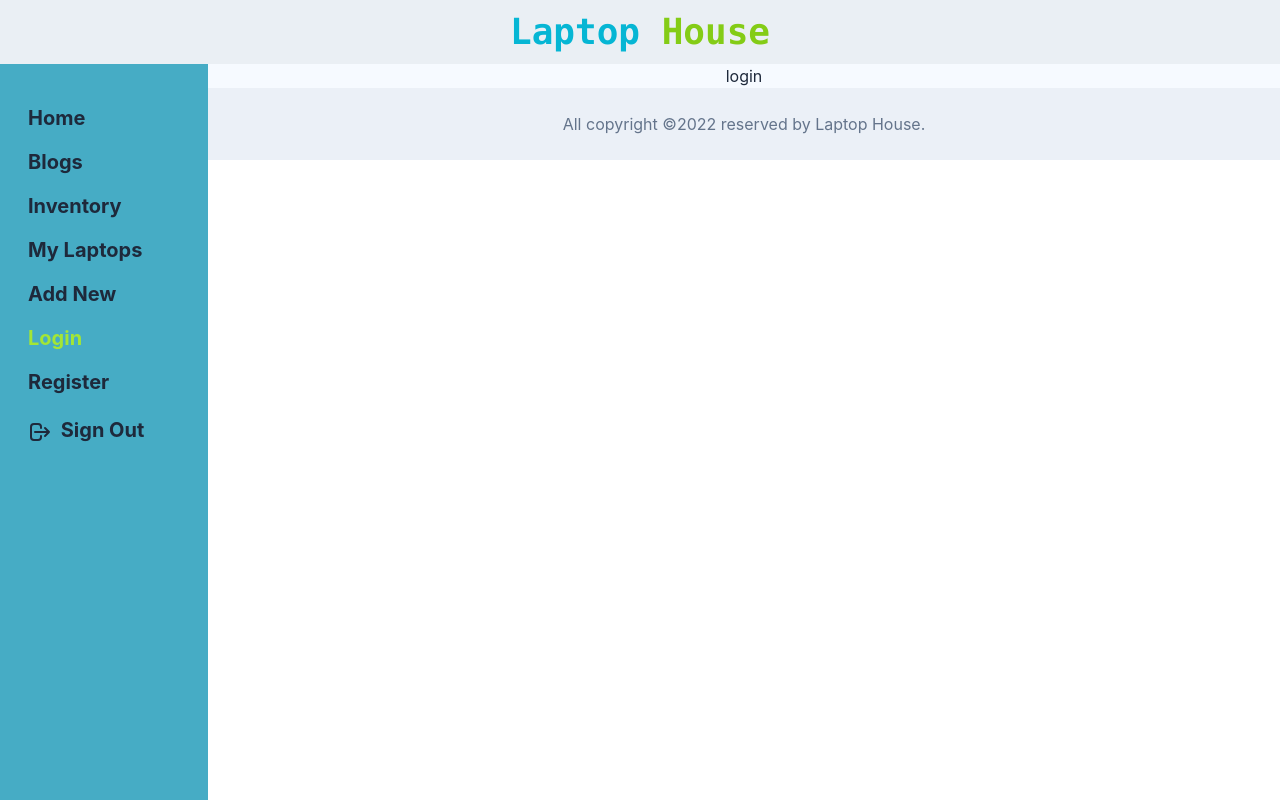
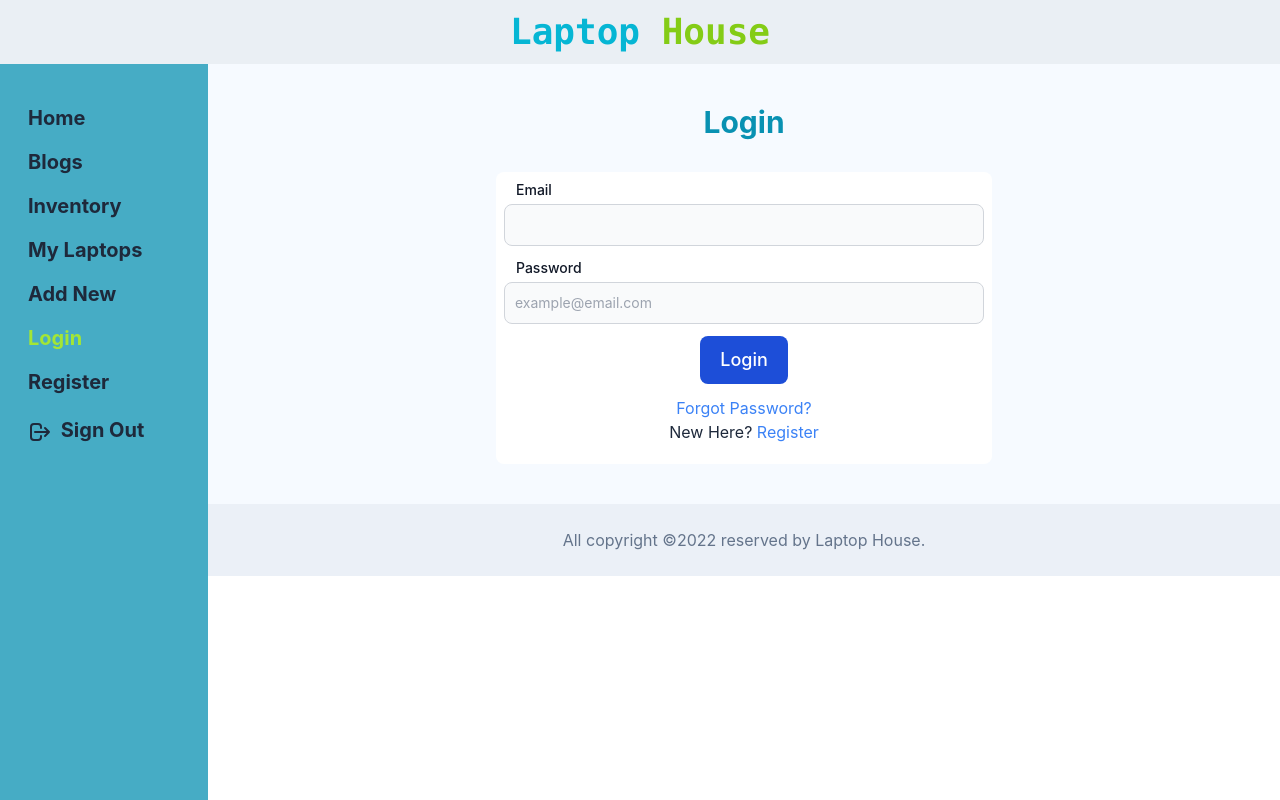
Before and after one commit to aduyti/inventory-client, a React (Create React App) app: page /login in a window 1280 px wide. Built offline with nearby package versions, Linux system fonts and the light colour scheme; no server answers.

Commit message:
login register

```diff
--- a/src/App.js
+++ b/src/App.js
@@ -13,6 +13,10 @@ import Register from './Pages/Register/Register';
 import ProductManage from './Pages/ProductManage/ProductManage';
 import NotFound from './Pages/NotFound/NotFound';
 import { useState } from 'react';
+import { ToastContainer } from 'react-toastify';
+
+import 'react-toastify/dist/ReactToastify.css';
+
 
 function App() {
   const [isOpen, setIsOpen] = useState(false);
@@ -35,6 +39,7 @@ function App() {
             <Route path="/register" element={<Register />} />
             <Route path="/*" element={<NotFound />} />
           </Routes>
+          <ToastContainer autoClose={1500} />
           <Footer />
         </div>
       </div>
--- a/src/Pages/AddNewItem/AddNewItem.js
+++ b/src/Pages/AddNewItem/AddNewItem.js
@@ -1,5 +1,7 @@
 import React from 'react';
 import { useForm } from 'react-hook-form';
+import { toast } from 'react-toastify';
+
 import addNewProduct from '../../Utilities/DBOperations/addNewProduct';
 
 const AddNewItem = () => {
@@ -22,7 +24,7 @@ const AddNewItem = () => {
             ownerEmail: "mozibar@gmail.com"
         };
         addNewProduct(product);
-        window.alert("New Laptop added to Inventory");
+        toast("New Laptop added to Inventory");
         event.target.reset();
 
     }
--- a/src/Pages/Blogs/Blogs.js
+++ b/src/Pages/Blogs/Blogs.js
@@ -2,8 +2,8 @@ import React from 'react';
 
 const Blogs = () => {
     return (
-        <div>
-            Blogs
+        <div className="p-10">
+            <h2 className="text-3xl font-bold text-cyan-600 pb-8">My Concept</h2>
         </div>
     );
 };
--- a/src/Pages/Login/Login.js
+++ b/src/Pages/Login/Login.js
@@ -1,9 +1,91 @@
 import React from 'react';
+import { useForm } from 'react-hook-form';
+import { useAuthState, useSendPasswordResetEmail, useSignInWithEmailAndPassword } from 'react-firebase-hooks/auth';
+import { toast } from 'react-toastify';
+import { Link, useLocation, useNavigate } from 'react-router-dom';
+import auth from '../../Utilities/Firebase/firebase.init';
+import Spinner from '../../Components/Spinner/Spinner';
+
 
 const Login = () => {
+    const [oldUser, userLoading] = useAuthState(auth);
+
+    const navigate = useNavigate();
+    let location = useLocation();
+
+    const { register, handleSubmit, formState: { errors } } = useForm();
+    const [
+        signInWithEmailAndPassword,
+        user,
+        loading,
+        error,
+    ] = useSignInWithEmailAndPassword(auth);
+    const [sendPasswordResetEmail, sending, passwordEmailError] = useSendPasswordResetEmail(
+        auth
+    );
+    const loginClick = data => {
+        const { loginEmail, loginPassword } = data;
+        signInWithEmailAndPassword(loginEmail, loginPassword)
+    }
+    const forgotPasswordClick = async () => {
+        const email = document.getElementsByClassName("email")[0].value;
+        if (/\S+@\S+\.\S+/.test(email)) {
+            await sendPasswordResetEmail(email);
+            toast('To Reset Password Check your email.');
+        }
+        else {
+            toast('Please Enter your email')
+        }
+    }
+    let from = location.state?.from?.pathname || "/";
+    if (userLoading) {
+        return <Spinner />;
+    }
+    if (user || oldUser) {
+        navigate(from, { replace: true });
+    }
+
     return (
-        <div>
-            login
+        <div className="p-10">
+            <h2 className="text-3xl font-bold text-cyan-600 pb-8">Login</h2>
+            <div className="w-5/6 md:w-4/6 lg:w-1/2 mx-auto bg-white rounded-lg p-2">
+                {(loading || sending) && <Spinner />}
+                {(error || passwordEmailError) && <p className="pl-5 text-red-600/75 text-sm">{error.message || passwordEmailError.message}</p>}
+                <form onSubmit={handleSubmit(loginClick)}>
+                    <div className="mb-3">
+                        <label className="text-left block mb-1 pl-3 text-sm font-medium text-gray-900 dark:text-gray-300 pr-5">
+                            Email
+                            {errors.loginEmail?.type === "pattern" && (<span className="pl-5 text-red-600/75 text-xs">Enter a valid email</span>)}
+                            {errors.loginEmail?.type === "required" && (<span className="pl-5 text-red-600/75 text-xs">Email required</span>)}
+                        </label>
+                        <input type="password"
+                            {...register("loginEmail",
+                                { required: true, pattern: /^[^\s@]+@[^\s@]+\.[^\s@]+$/ })}
+                            className="email bg-gray-50 border border-gray-300 text-gray-900 text-sm rounded-lg focus:ring-blue-500 focus:border-blue-500 block w-full p-2.5 dark:bg-gray-700 dark:border-gray-600 dark:placeholder-gray-400 dark:text-white dark:focus:ring-blue-500 dark:focus:border-blue-500" />
+                    </div>
+                    <div className="mb-3">
+                        <label className="text-left block mb-1 pl-3 text-sm font-medium text-gray-900 dark:text-gray-300 pr-5">
+                            Password
+                            {errors.loginPassword?.type === "required" && (<span className="pl-5 text-red-600/75 text-xs">Password required</span>)}
+                        </label>
+                        <input type="email" placeholder="example@email.com"
+                            {...register("loginPassword",
+                                { required: true })}
+                            className="bg-gray-50 border border-gray-300 text-gray-900 text-sm rounded-lg focus:ring-blue-500 focus:border-blue-500 block w-full p-2.5 dark:bg-gray-700 dark:border-gray-600 dark:placeholder-gray-400 dark:text-white dark:focus:ring-blue-500 dark:focus:border-blue-500" />
+                    </div>
+
+                    <button type="submit" className="text-white bg-blue-700 hover:bg-blue-800 focus:ring-4 focus:outline-none focus:ring-blue-300 font-medium rounded-lg text-lg w-full sm:w-auto px-5 py-2.5 text-center dark:bg-blue-600 dark:hover:bg-blue-700 dark:focus:ring-blue-800">Login</button>
+
+                </form>
+                <div className="p-3">
+                    <p className="text-blue-500 hover:text-red-500 cursor-pointer" onClick={forgotPasswordClick}>Forgot Password?</p>
+                    <p>
+                        New Here?
+                        <Link to="/register" className="text-blue-500 hover:text-red-500 cursor-pointer"> Register</Link>
+                    </p>
+                </div>
+
+            </div>
         </div>
     );
 };
--- a/src/Pages/NotFound/NotFound.js
+++ b/src/Pages/NotFound/NotFound.js
@@ -2,8 +2,9 @@ import React from 'react';
 
 const NotFound = () => {
     return (
-        <div>
-            404
+        <div className="p-10">
+            <h2 className="text-4xl md:text-6xl font-bold text-red-600 pt-8 pb-4">Page Not Found</h2>
+            <h2 className="text-[150px] font-black ">404</h2>
         </div>
     );
 };
--- a/src/Pages/Register/Register.js
+++ b/src/Pages/Register/Register.js
@@ -1,9 +1,78 @@
 import React from 'react';
+import { useAuthState, useCreateUserWithEmailAndPassword } from 'react-firebase-hooks/auth';
+import { useForm } from 'react-hook-form';
+import { Link, useLocation, useNavigate } from 'react-router-dom';
+import Spinner from '../../Components/Spinner/Spinner';
+import auth from '../../Utilities/Firebase/firebase.init';
+
+
 
 const Register = () => {
+    const [user, loading] = useAuthState(auth);
+    const navigate = useNavigate();
+    let location = useLocation();
+    const { register, handleSubmit, formState: { errors } } = useForm();
+    const [
+        createUserWithEmailAndPassword,
+        createUser,
+        createUserLoading,
+        createUserError,
+    ] = useCreateUserWithEmailAndPassword(auth, { sendEmailVerification: true });
+    const registerClick = async data => {
+        const { registerEmail, registerPassword } = data;
+        await createUserWithEmailAndPassword(registerEmail, registerPassword);
+
+    }
+    let from = location.state?.from?.pathname || "/";
+    if (loading) {
+        return <Spinner />;
+    }
+    if (createUser || user) {
+        navigate(from, { replace: true });
+    }
+
     return (
-        <div>
-            register
+        <div className="p-10">
+            <h2 className="text-3xl font-bold text-cyan-600 pb-8">Register</h2>
+            <div className="w-5/6 md:w-4/6 lg:w-1/2 mx-auto bg-white rounded-lg p-2">
+                {(createUserLoading) && <Spinner />}
+                {(createUserError) && <p className="pl-5 text-red-600/75 text-sm">{createUserError.message}</p>}
+
+                <form onSubmit={handleSubmit(registerClick)}>
+                    <div className="mb-3">
+                        <label className="text-left block mb-1 pl-3 text-sm font-medium text-gray-900 dark:text-gray-300 pr-5">
+                            Email
+                            {errors.registerEmail?.type === "pattern" && (<span className="pl-5 text-red-600/75 text-xs">Enter a valid email</span>)}
+                            {errors.registerEmail?.type === "required" && (<span className="pl-5 text-red-600/75 text-xs">Email required</span>)}
+                        </label>
+                        <input type="email" placeholder="example@email.com"
+                            {...register("registerEmail",
+                                { required: true, pattern: /^[^\s@]+@[^\s@]+\.[^\s@]+$/ })}
+                            className="email bg-gray-50 border border-gray-300 text-gray-900 text-sm rounded-lg focus:ring-blue-500 focus:border-blue-500 block w-full p-2.5 dark:bg-gray-700 dark:border-gray-600 dark:placeholder-gray-400 dark:text-white dark:focus:ring-blue-500 dark:focus:border-blue-500" />
+                    </div>
+                    <div className="mb-3">
+                        <label className="text-left block mb-1 pl-3 text-sm font-medium text-gray-900 dark:text-gray-300 pr-5">
+                            Password
+                            {errors.registerPassword?.type === "required" && (<span className="pl-5 text-red-600/75 text-xs">Password required</span>)}
+                            {errors.registerPassword?.type === "minLength" && (<span className="pl-5 text-red-600/75 text-xs">At least 6 characters</span>)}
+                        </label>
+                        <input type="password"
+                            {...register("registerPassword",
+                                { required: true, minLength: 6 })}
+                            className="bg-gray-50 border border-gray-300 text-gray-900 text-sm rounded-lg focus:ring-blue-500 focus:border-blue-500 block w-full p-2.5 dark:bg-gray-700 dark:border-gray-600 dark:placeholder-gray-400 dark:text-white dark:focus:ring-blue-500 dark:focus:border-blue-500" />
+                    </div>
+
+                    <button type="submit" className="text-white bg-blue-700 hover:bg-blue-800 focus:ring-4 focus:outline-none focus:ring-blue-300 font-medium rounded-lg text-lg w-full sm:w-auto px-5 py-2.5 text-center dark:bg-blue-600 dark:hover:bg-blue-700 dark:focus:ring-blue-800">Login</button>
+
+                </form>
+                <div className="p-3">
+                    <p>
+                        Registered?
+                        <Link to="/login" className="text-blue-500 hover:text-red-500 cursor-pointer"> Register</Link>
+                    </p>
+                </div>
+
+            </div>
         </div>
     );
 };
--- a/src/Utilities/Firebase/firebase.init.js
+++ b/src/Utilities/Firebase/firebase.init.js
@@ -2,16 +2,23 @@
 import { initializeApp } from "firebase/app";
 // TODO: Add SDKs for Firebase products that you want to use
 // https://firebase.google.com/docs/web/setup#available-libraries
+import { getAuth } from "firebase/auth";
+
 
 // Your web app's Firebase configuration
 const firebaseConfig = {
-  apiKey: "AIzaSyDYYkVwQOZH1QXARpP2-L0NklDJzryMXHU",
-  authDomain: "inventory-management-edcb6.firebaseapp.com",
-  projectId: "inventory-management-edcb6",
-  storageBucket: "inventory-management-edcb6.appspot.com",
-  messagingSenderId: "568498872392",
-  appId: "1:568498872392:web:556e1aded0f7b38700787d"
+  apiKey: process.env.REACT_APP_apiKey,
+  authDomain: process.env.REACT_APP_authDomain,
+  projectId: process.env.REACT_APP_projectId,
+  storageBucket: process.env.REACT_APP_storageBucket,
+  messagingSenderId: process.env.REACT_APP_messagingSenderId,
+  appId: process.env.REACT_APP_appId
+
 };
 
 // Initialize Firebase
 const app = initializeApp(firebaseConfig);
+
+const auth = getAuth(app);
+
+export default auth;
```
Also changed, not shown: src/Pages/ProductManage/ProductManage.js (+5 -4 lines).
